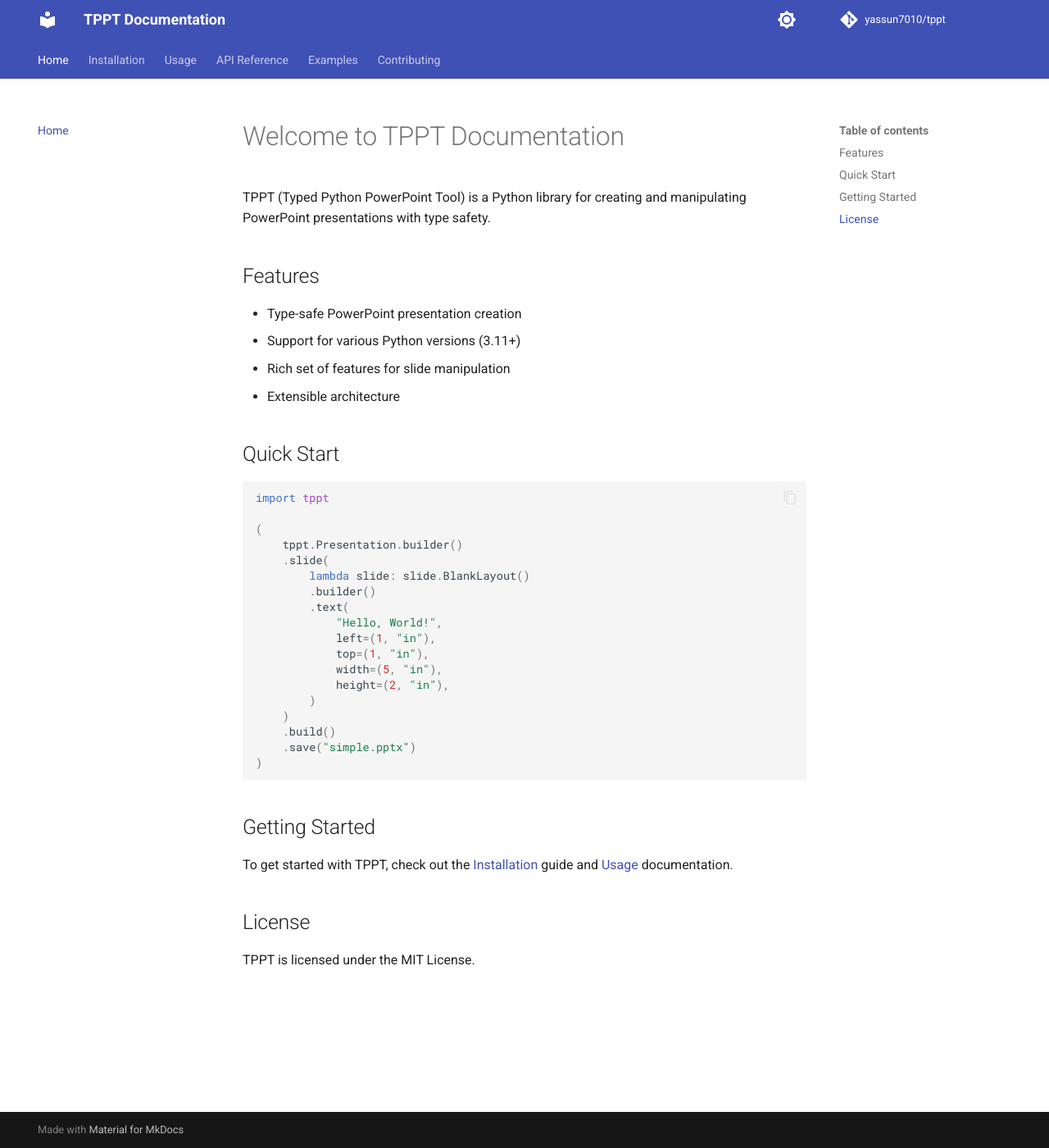
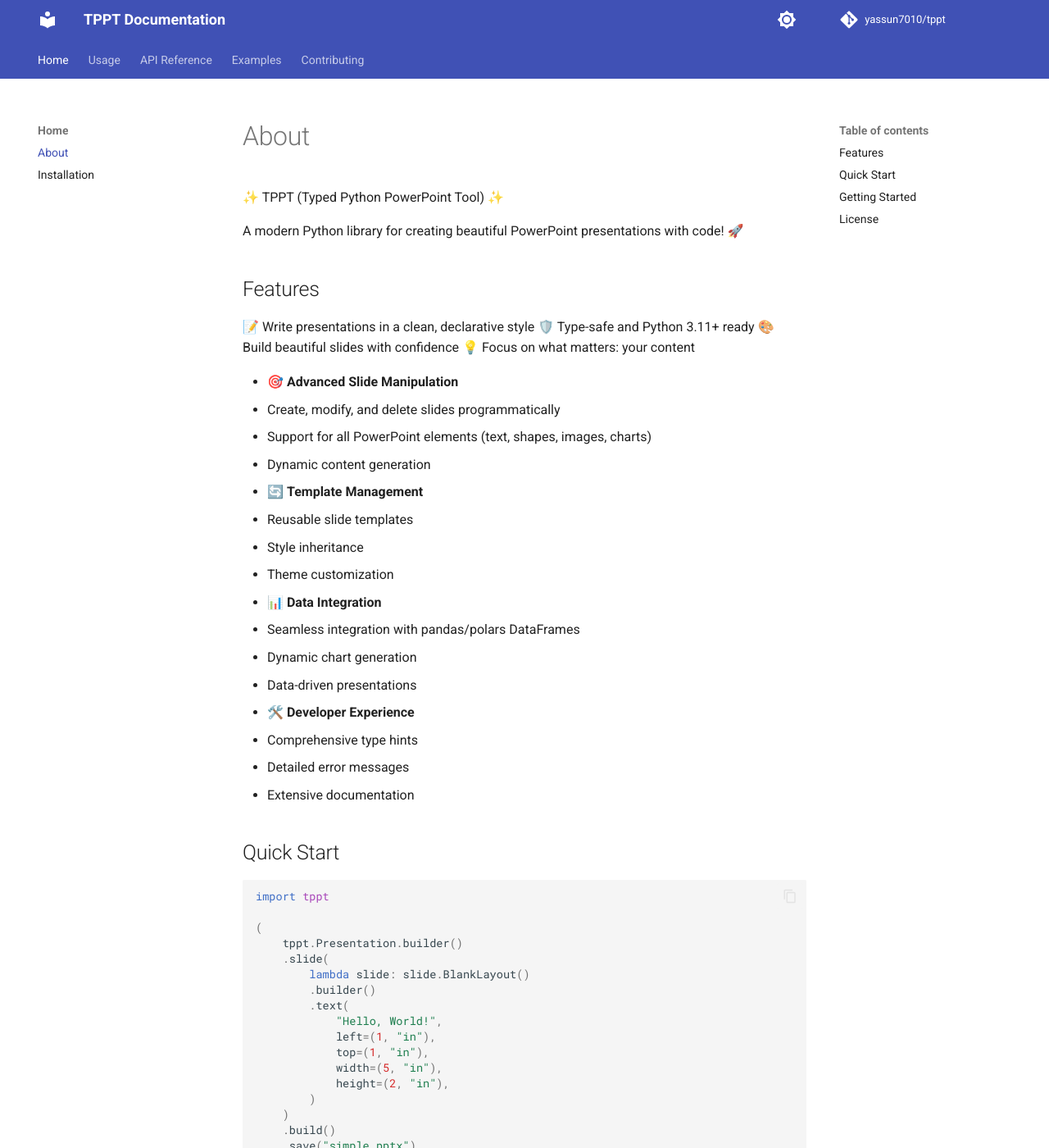
Before and after one commit to ya7010/tppt, an MkDocs documentation site: the page built from docs/docs/index.md, in a window 1280 px wide and 1400 px high. Shown: the whole window at 82% size. Built offline with MkDocs 1.6.1 and Material for MkDocs 9.7.7, drawn with Linux system fonts in a browser that asks for light colours; comment, search, counter and statistics services are not loaded.

Commit message:
feat: enhance documentation with a modern introduction and detailed features overview

```diff
--- a/docs/docs/index.md
+++ b/docs/docs/index.md
@@ -1,13 +1,35 @@
-# Welcome to TPPT Documentation
+# About
 
-TPPT (Typed Python PowerPoint Tool) is a Python library for creating and manipulating PowerPoint presentations with type safety.
+✨ TPPT (Typed Python PowerPoint Tool) ✨
+
+A modern Python library for creating beautiful PowerPoint presentations with code! 🚀
 
 ## Features
 
-- Type-safe PowerPoint presentation creation
-- Support for various Python versions (3.11+)
-- Rich set of features for slide manipulation
-- Extensible architecture
+📝 Write presentations in a clean, declarative style
+🛡️ Type-safe and Python 3.11+ ready
+🎨 Build beautiful slides with confidence
+💡 Focus on what matters: your content
+
+- 🎯 **Advanced Slide Manipulation**
+  - Create, modify, and delete slides programmatically
+  - Support for all PowerPoint elements (text, shapes, images, charts)
+  - Dynamic content generation
+
+- 🔄 **Template Management**
+  - Reusable slide templates
+  - Style inheritance
+  - Theme customization
+
+- 📊 **Data Integration**
+  - Seamless integration with pandas/polars DataFrames
+  - Dynamic chart generation
+  - Data-driven presentations
+
+- 🛠️ **Developer Experience**
+  - Comprehensive type hints
+  - Detailed error messages
+  - Extensive documentation
 
 ## Quick Start
 
--- a/docs/mkdocs.yml
+++ b/docs/mkdocs.yml
@@ -21,7 +21,6 @@
   features:
     - navigation.tabs
     - navigation.sections
-    - navigation.top
     - navigation.next
     - navigation.previous
     - search.suggest
@@ -78,8 +77,9 @@
       permalink: true
 
 nav:
-  - Home: index.md
-  - Installation: installation.md
+  - Home:
+      - About: index.md
+      - Installation: installation.md
   - Usage: usage.md
   - API Reference: api/tppt.md
   - Examples: examples.md
```
